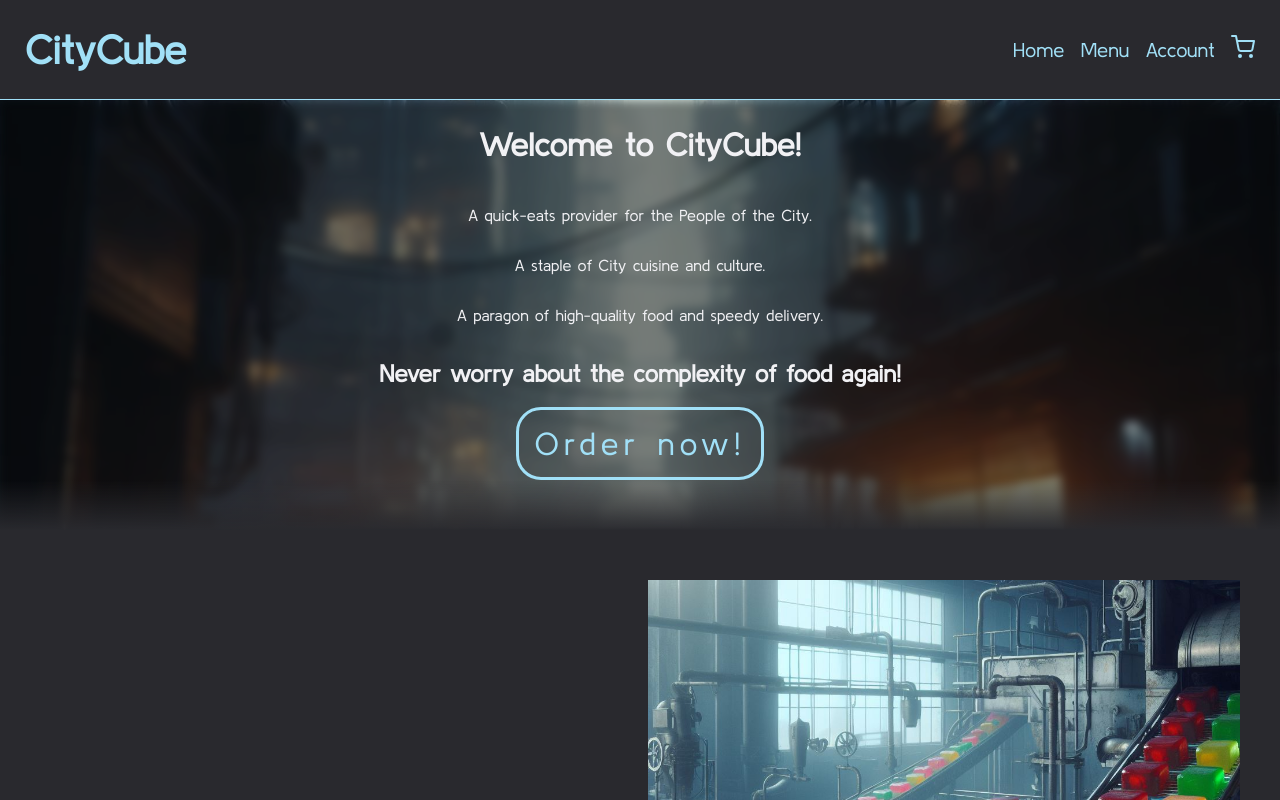
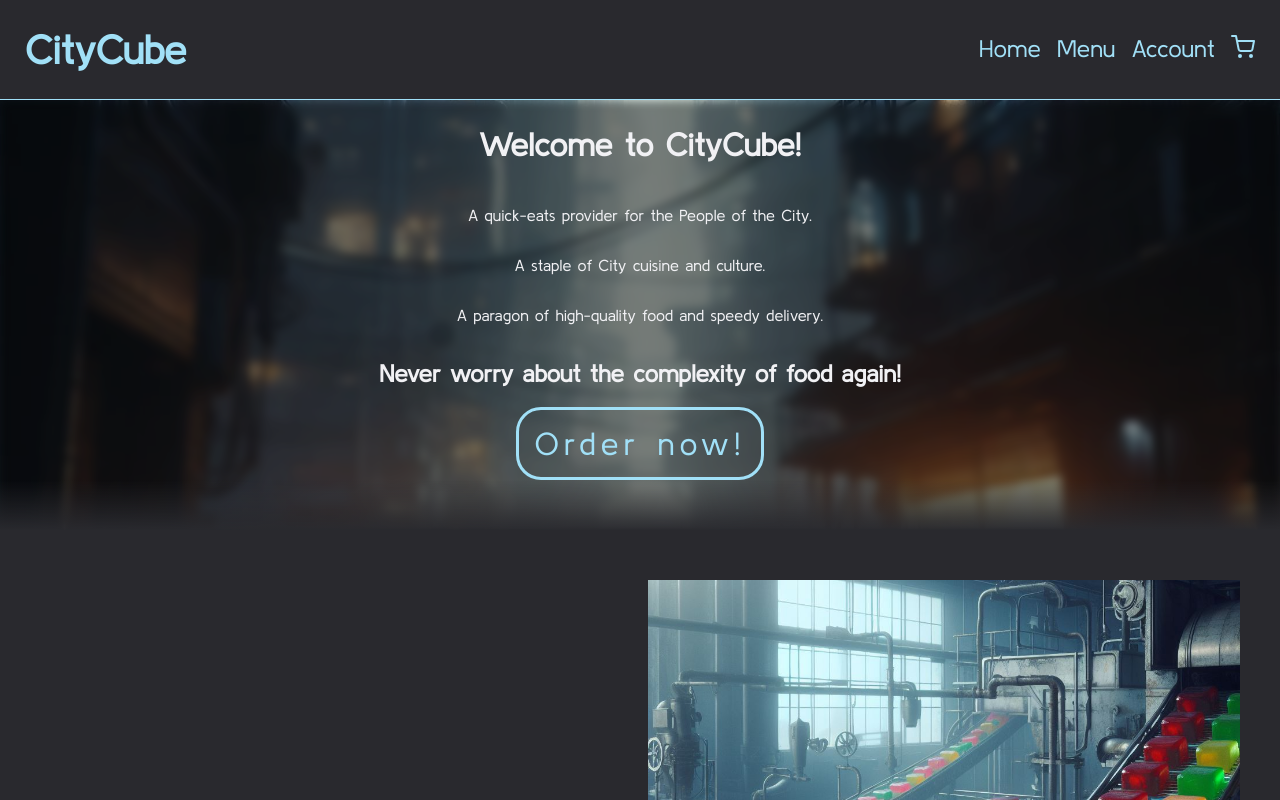
Before and after one commit to cs-cmd/city-cube-frontend, a React (Vite) app: page / in a window 1280 px wide. Shown: the top 800 px of the page. Built offline with nearby package versions, Linux system fonts and the light colour scheme.

Commit message:
Refactored `a` styling to diversify different Link tag (react-router) styles across page;

```diff
--- a/src/components/Header/HeaderLinks.jsx
+++ b/src/components/Header/HeaderLinks.jsx
@@ -3,13 +3,13 @@ export default function HeaderLinks({itemsInCart = 0}) {
   return (
     <ul className='links'>
       <li>
-        <Link to='/'>Home</Link>
+        <Link to='/' className="header-link">Home</Link>
       </li>
       <li>
-        <Link to='/menu'>Menu</Link>
+        <Link to='/menu' className='header-link'>Menu</Link>
       </li>
       <li>
-        <Link to='/account'>Account</Link>
+        <Link to='/account' className="header-link">Account</Link>
       </li>
       <li className='cart-link'>
         <Link to='/cart'>
--- a/src/data/home-page-image-data.js
+++ b/src/data/home-page-image-data.js
@@ -7,7 +7,7 @@ const homePageImageContent = [
   },
   {
     imgSrc: new URL("/images/founders/founders1.jpeg", import.meta.url).href,
-    desc: "The founders, Raz Keenz and Mohammad Kapoor, in-front of their first factory",
+    desc: "The founders, Raz Keenz and Mohammad Kapoor, in front of their first factory",
     text: "Designed from the ground up by CS Financial's own son, Raz Keenz, alongside friend Mohammad Kapoor, built a culinary empire spanning the City.",
   },
   {
--- a/src/index.css
+++ b/src/index.css
@@ -5,10 +5,10 @@
 :root {
   --main-background: hsl(234, 6%, 17%);
   --header-font-color: hsl(196, 85%, 80%);
-  --header-font-dark: hsl(196, 85%, 50%);
+  --header-font-dark: hsl(196, 77%, 14%);
 
   --header-accent-color: hsl(30, 85%, 80%);
-  --header-accent-dark: hsl(30, 85%, 50%);
+  --header-accent-dark: hsl(30, 85%, 21%);
   --text-color: hsl(234, 10%, 95%);
 
   --border-radius: 25px;
@@ -42,12 +42,16 @@ body {
 a {
   text-decoration: none;
   color: var(--header-font-color);
-  /* Still want to use link capabilities, just not for
-     hidden links */
-  &:not(.hidden-link) {
-    font-size: 1.25rem;
-    transition: filter var(--quick-time);
+  border-bottom: 1px solid transparent;
+
+  &.header-link {
+    transition: filter var(--quick-time),
+    border-color var(--quick-time);
+
+    font-size: 1.5rem;
+
     &:hover {
+      border-bottom: 1px solid var(--header-font-color);
       filter: brightness(75%);
     }
   }
@@ -61,14 +65,8 @@ a {
   padding: 15px;
   letter-spacing: 5px;
   font-size: 2rem;
-  transition:
-    background var(--quick-time),
-    border-color var(--quick-time),
-    color var(--quick-time);
-
+  transition: background-color var(--quick-time);
   &:hover {
-    border-color: var(--header-font-dark);
-    color: var(--header-font-dark);
-    background-color: var(--header-font-color);
+    background-color: var(--header-font-dark);
   }
 }
```
